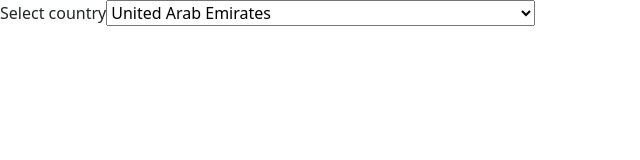
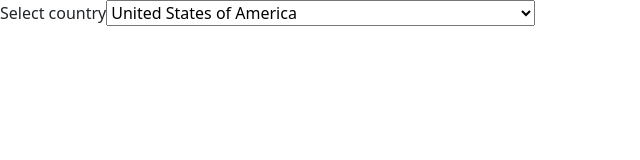
Before and after one commit to spyrosma/newshub, a React (Create React App) app: page / in a window 1280 px wide. Shown: the top 160 px of the page, without its empty margins (0-640 px from the left). Built offline with nearby package versions, Linux system fonts and the light colour scheme; no server answers.

Commit message:
News y country complete

```diff
--- a/src/TopForm.js
+++ b/src/TopForm.js
@@ -59,7 +59,7 @@ function TopForm(props) {
               <option value={'tr'}>Turkey</option>
               <option value={'tw'}>Taiwan, Province of China</option>
               <option value={'ua'}>Ukraine</option>
-              <option value={'us'}>United States of America</option>
+              <option value={'us'} selected>United States of America</option>
               <option value={'ve'}>Venezuela (Bolivarian Republic of)</option>
               <option value={'za'}>South Africa</option>
           </select>
```
